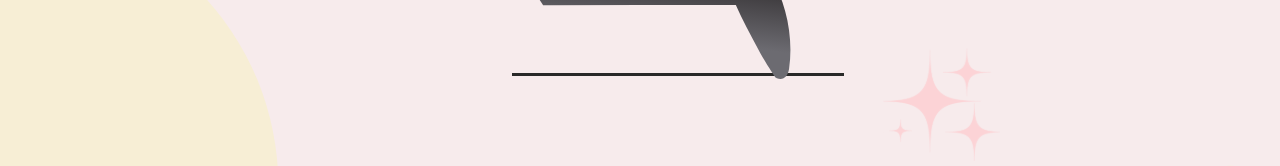
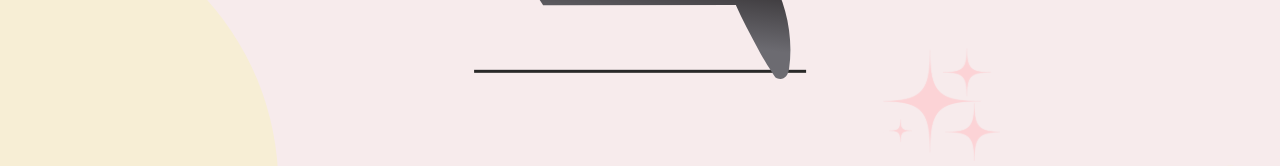
Before and after one commit to tatellog/next-vercel, a Next.js app: page /about in a window 1280 px wide. Shown: the part 498-664 px from the top of the page. Built offline with nearby package versions, Linux system fonts and the light colour scheme; a web font is replaced by a local one.

Commit message:
code higiene

```diff
--- a/src/components/atoms/Circle/Ilustration/styles.ts
+++ b/src/components/atoms/Circle/Ilustration/styles.ts
@@ -50,11 +50,12 @@ export const IllustrationContainer = styled.div`
 export const Line = styled.div`
   width: 20.73819rem;
   height: 0.2rem;
-  position: absolute;
+  position: fixed;
   z-index: 0;
   top: 35.7rem;
-  left: 32rem;
+  left: 50%;
   background-color: #292928;
+  transform: translateX(-50%) translateY(-100%);
 
   @media screen and (max-width: ${breakpoints.iPhone14ProMax.width}) {
   }
--- a/src/components/molecules/AboutHeading/index.tsx
+++ b/src/components/molecules/AboutHeading/index.tsx
@@ -3,7 +3,7 @@ import React from 'react'
 import { AboutContentHeader, Title, TitleHint } from './styles'
 
 const AboutHeading: React.FC = () => {
-  const text = 'Sup, I’m Tania Tello'
+  const text = 'Sup,I\u2019m Tania Tello'
   return (
     <AboutContentHeader id="about-heading">
       <h1 style={{ opacity: 1, transform: 'translate3d(-73.526px, 0px, 0px)' }}>
```
